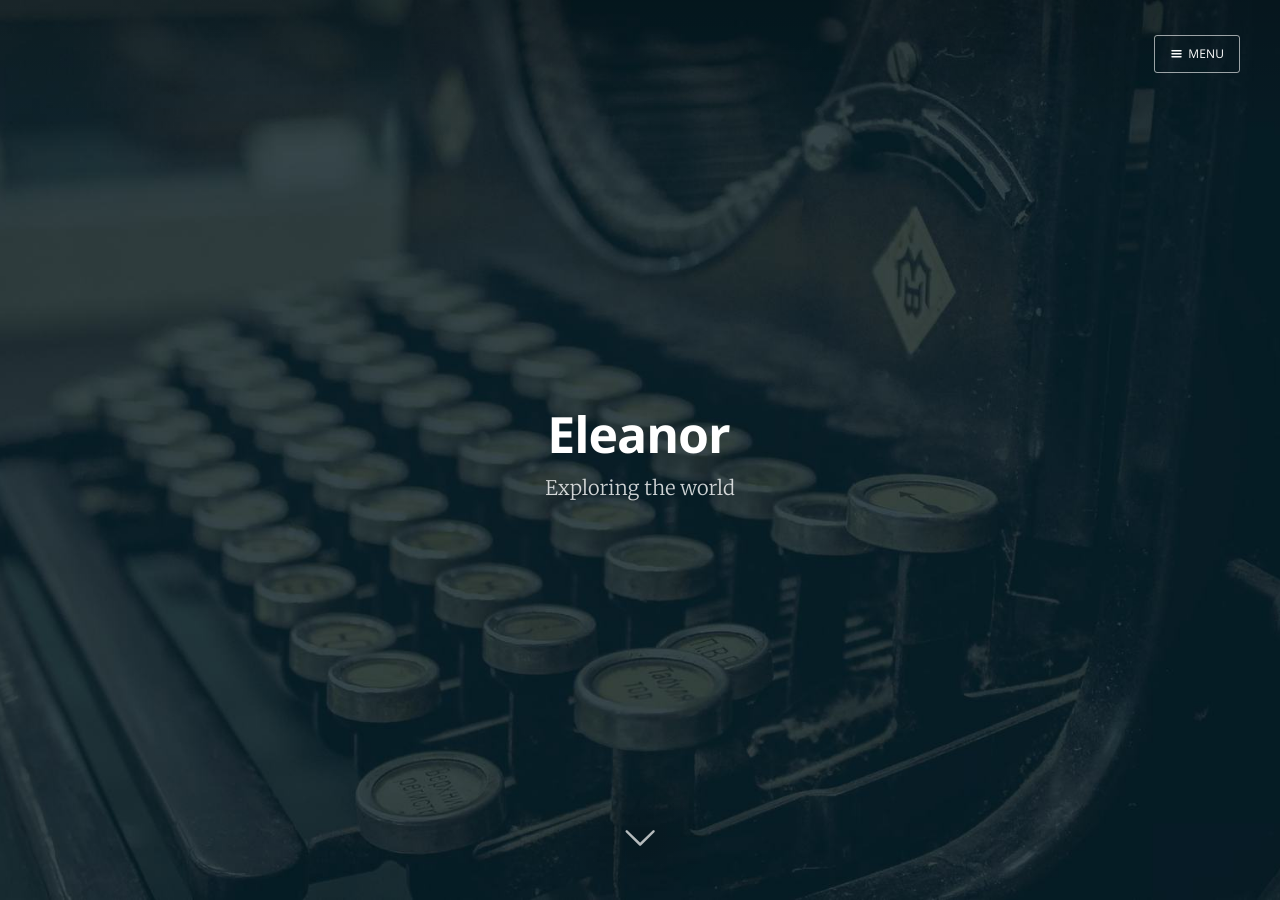
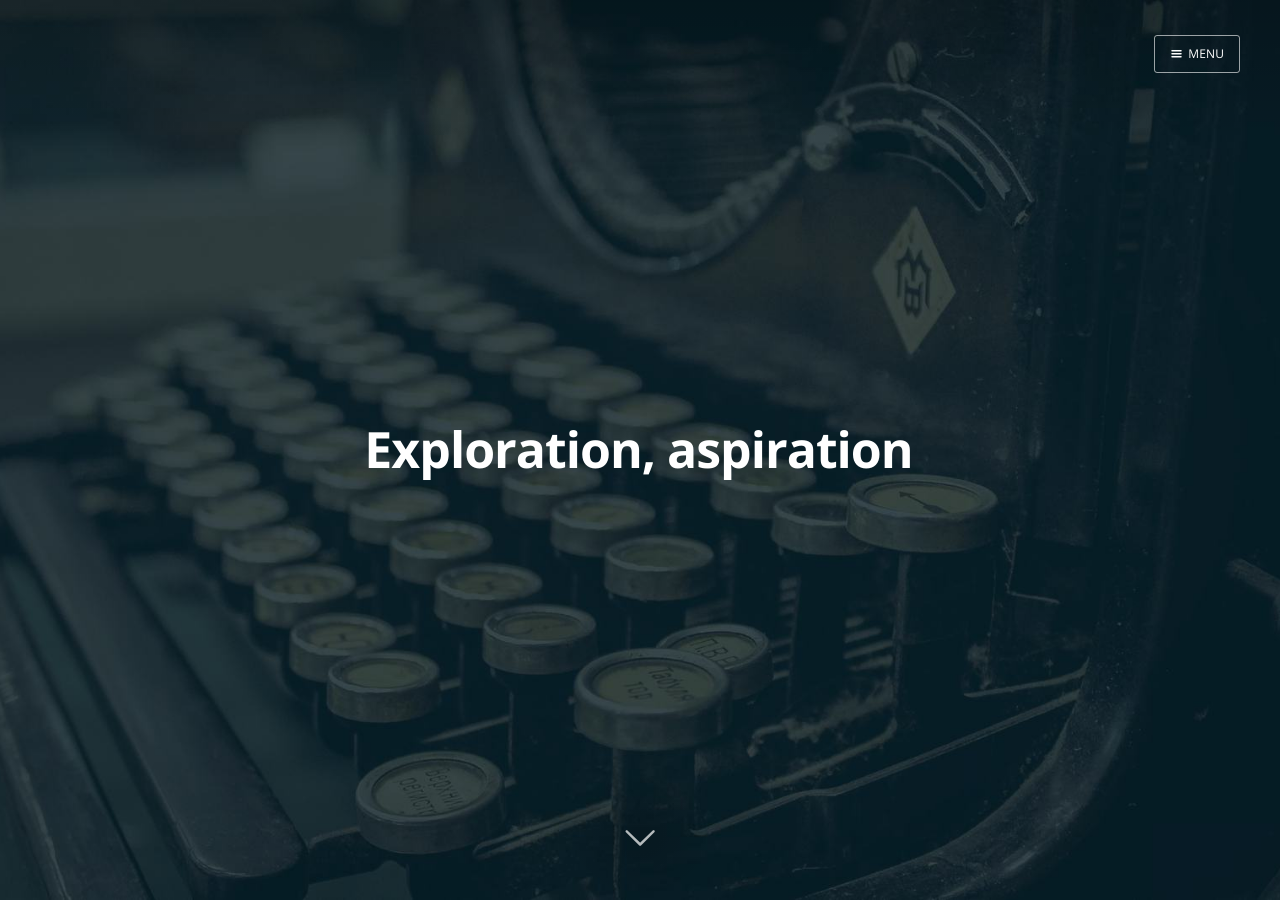
Before and after one commit to eleanorakh/eleanorakh.github.io, a Jekyll site: the page built from index.html, in a window 1280 px wide and 900 px high. Built offline with Jekyll 4.4.1, drawn with Linux system fonts in a browser that asks for light colours; nearby versions of some CDN libraries; the list of posts is cut into pages by our own code; some of the changed text lies outside the part shown.

Commit message:
Update site title and description

```diff
--- a/_config.yml
+++ b/_config.yml
@@ -20,8 +20,8 @@ paginate: 5
 language: 'en-uk'
 
 # Website info
-name: 'Eleanor'
-description: "Exploring the world"
+name: 'Exploration, aspiration'
+description: ""
 
 # Author's info
 author: 'Eleanor Kiefel Haggerty'
--- a/_includes/head.html
+++ b/_includes/head.html
@@ -19,7 +19,7 @@
 {
     "@context": "http://schema.org",
     "@type": "Website",
-    "publisher": "Finding The Way Home",
+    "publisher": "Eleanor",
     "url": "{{ site.baseurl }}",
     "image": "{{ site.baseurl }}assets/images/cover1.jpg",
     "description": "{{ site.description }}"
--- a/index.html
+++ b/index.html
@@ -1,6 +1,6 @@
 ---
 layout: default
-title: Finding The Way Home
+title: Exploration, aspiration
 cover: 'assets/images/cover1.jpg'
 class: 'home-template'
 navigation: True
```
